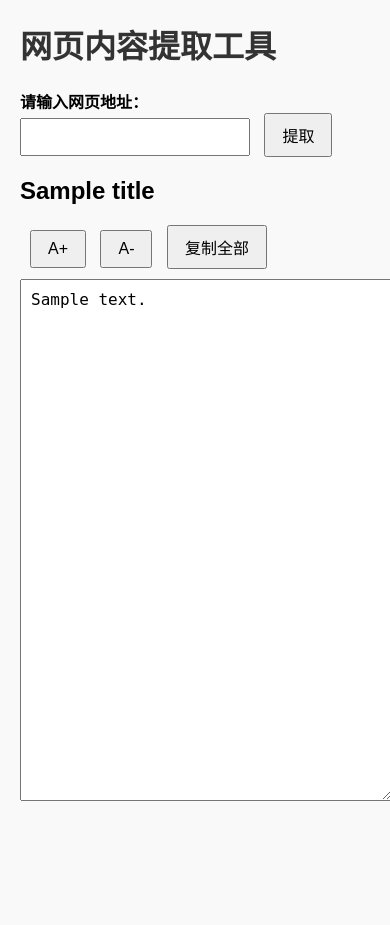
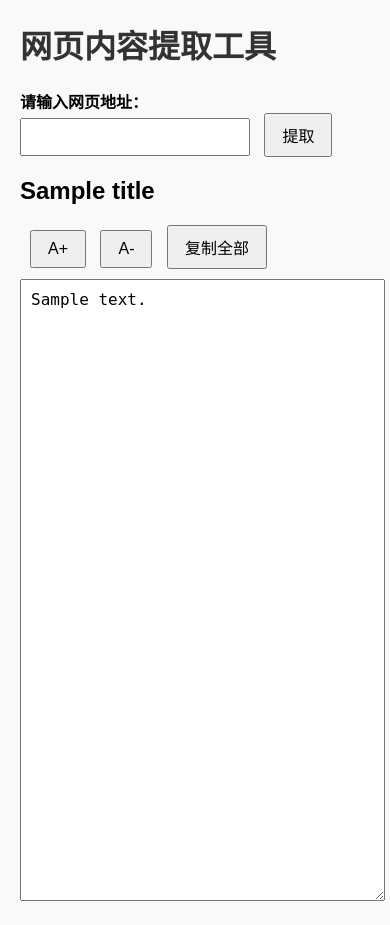
Before and after one commit to Jackluo726/web-content-extracter-ui, a Flask app: template templates/index.html in a window 390 px wide. Before the commit the page ends 801 px from the top, so only its background shows below. Run offline with Flask 3, Linux system fonts and the light colour scheme; the template is opened without the code that fills it: most values are stand-ins (such as "Sample title", 1, 10 or a date in 2020).

Commit message:
feat: improve UI layout and responsiveness

```diff
--- a/templates/index.html
+++ b/templates/index.html
@@ -25,8 +25,8 @@
     }
     .controls { margin: 10px 0; }
     textarea {
-      width: 100%;
-      height: 500px;
+      width: 98%;
+      height: 600px;
       padding: 10px;
       font-size: 16px;
       font-family: monospace;
```
